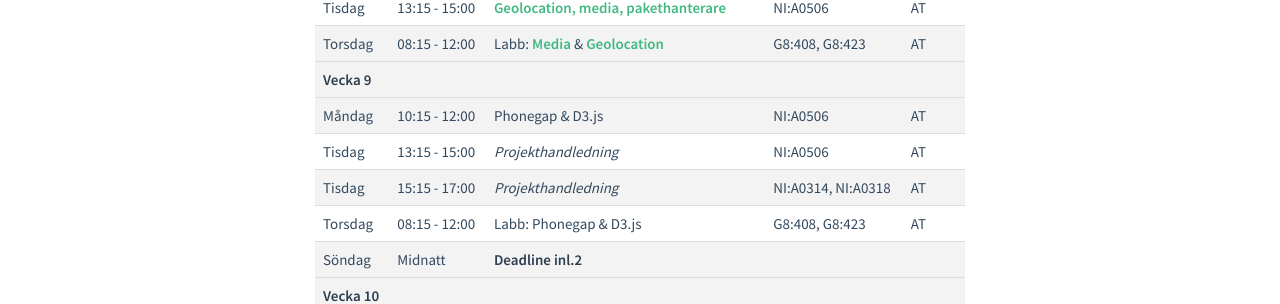
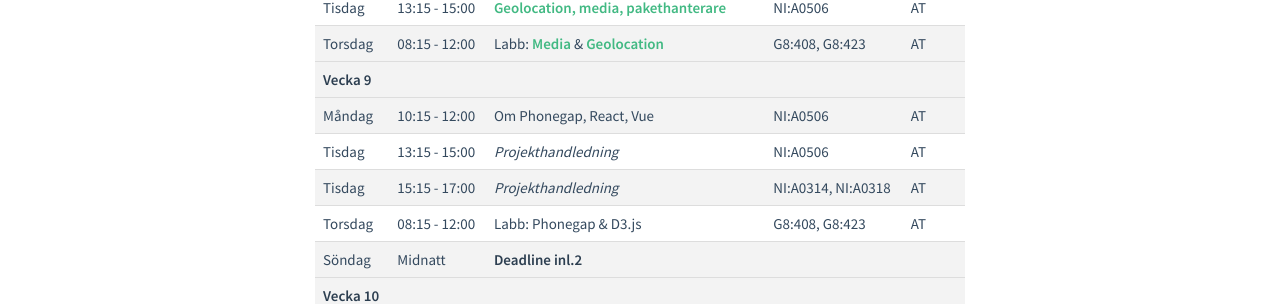
Before and after one commit to mau-dvmt/mah-dv.github.io, a Jekyll site: the page built from courses/da344a-da355a/plan.md, in a window 1280 px wide. Shown: the part 1191-1495 px from the top of the page. Built offline with Jekyll 4.4.1, drawn with Linux system fonts in a browser that asks for light colours.

Commit message:
Updated plan

```diff
--- a/courses/da344a-da355a/plan.md
+++ b/courses/da344a-da355a/plan.md
@@ -50,7 +50,7 @@ Nedan ser ni en planering för kursen (AT = Anton Tibblin, AF = Aleksander Fabij
 | ------------- |-------------| ---------| -------- |
 | **Vecka 9** | | | |
 | ------------- |-------------| ---------| -------- |
-| Måndag | 10:15 - 12:00 | Phonegap & D3.js | NI:A0506 | AT
+| Måndag | 10:15 - 12:00 | Om Phonegap, React, Vue | NI:A0506 | AT
 | Tisdag | 13:15 - 15:00 | *Projekthandledning* | NI:A0506 | AT
 | Tisdag | 15:15 - 17:00 | *Projekthandledning* | NI:A0314, NI:A0318 | AT
 | Torsdag| 08:15 - 12:00 | Labb: Phonegap & D3.js | G8:408, G8:423 | AT
```
